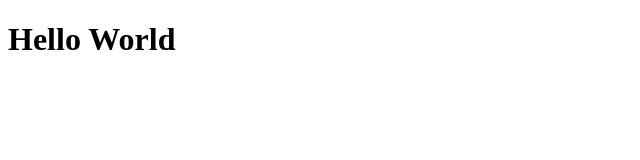
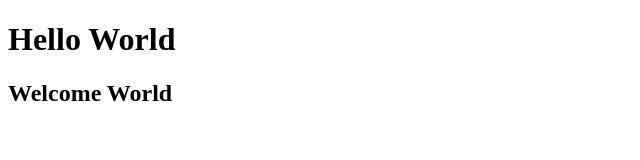
Before and after one commit to AshtonDecker/NetlifyCD, a plain HTML site: page index.html in a window 1280 px wide. Shown: the whole page, without its empty margins (0-640 px from the left). Drawn offline with Linux system fonts and the light colour scheme.

Commit message:
Added an h2

```diff
--- a/index.html
+++ b/index.html
@@ -7,5 +7,6 @@
 </head>
 <body>
     <h1>Hello World</h1>
+    <h2>Welcome World</h2>
 </body>
 </html>
```
